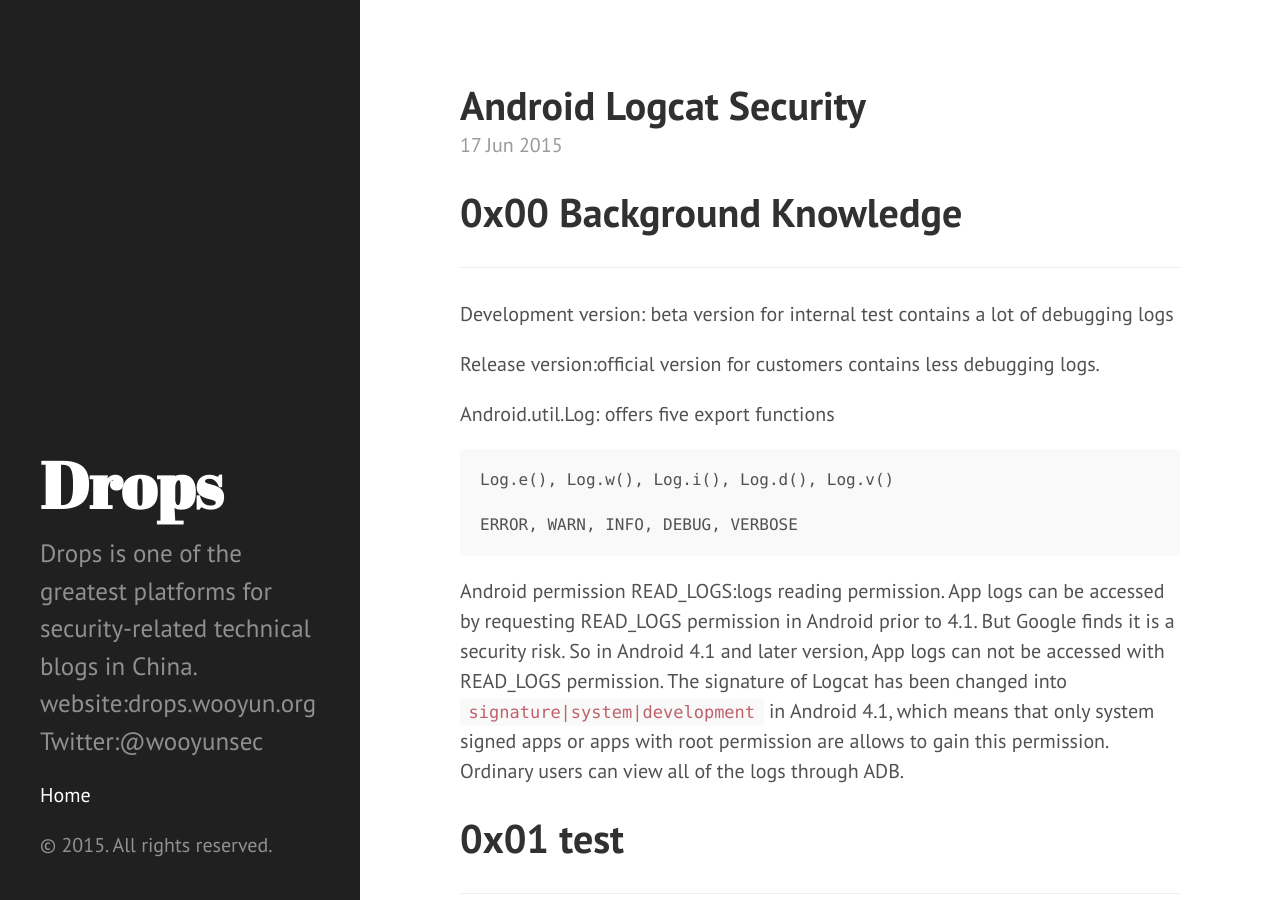
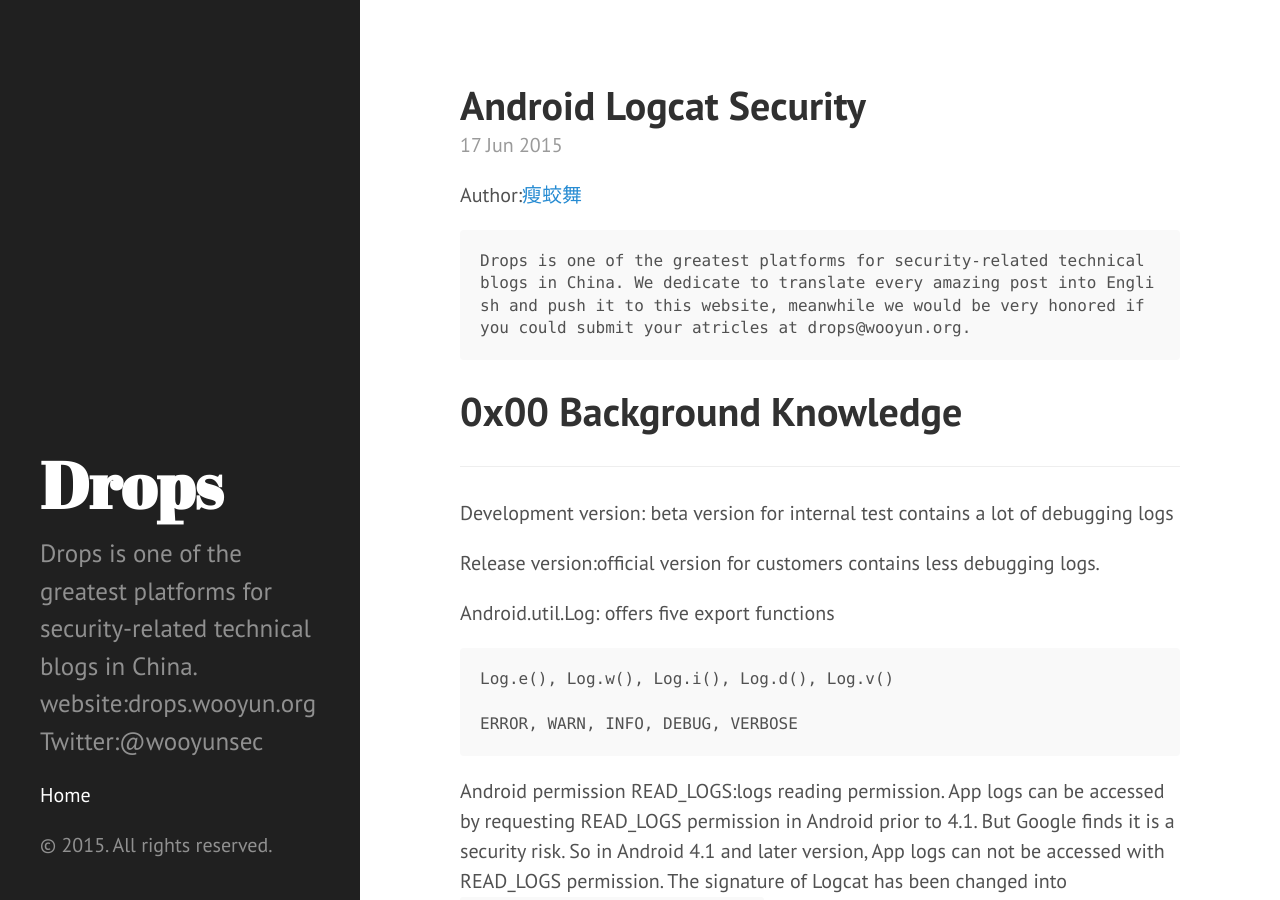
Before and after one commit to woolabs/woolabs.github.io, a Jekyll site: the page built from _posts/2015-06-17-android-logcat-security.markdown, in a window 1280 px wide and 900 px high. Built offline with Jekyll 4.4.1, drawn with Linux system fonts in a browser that asks for light colours; comment, search, counter and statistics services are not loaded.

Commit message:
Post update: Android Logcat Security

```diff
--- a/_posts/2015-06-17-android-logcat-security.markdown
+++ b/_posts/2015-06-17-android-logcat-security.markdown
@@ -3,6 +3,10 @@ published: true
 title: Android Logcat Security
 layout: post
 ---
+Author:[瘦蛟舞](http://drops.wooyun.org/author/瘦蛟舞)
+
+    Drops is one of the greatest platforms for security-related technical blogs in China. We dedicate to translate every amazing post into English and push it to this website, meanwhile we would be very honored if you could submit your atricles at drops@wooyun.org.
+
 #0x00 Background Knowledge
 
 -----
```
